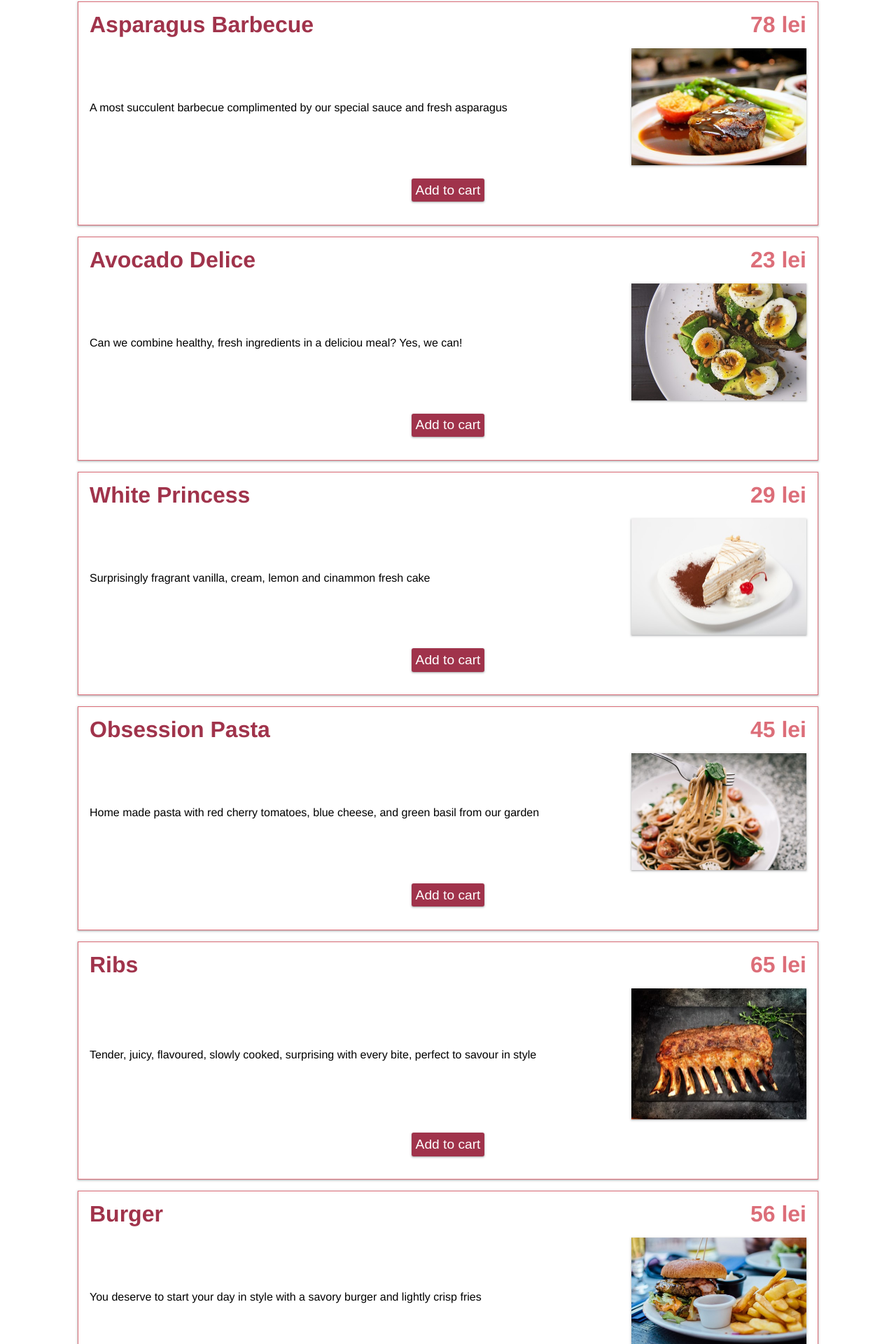
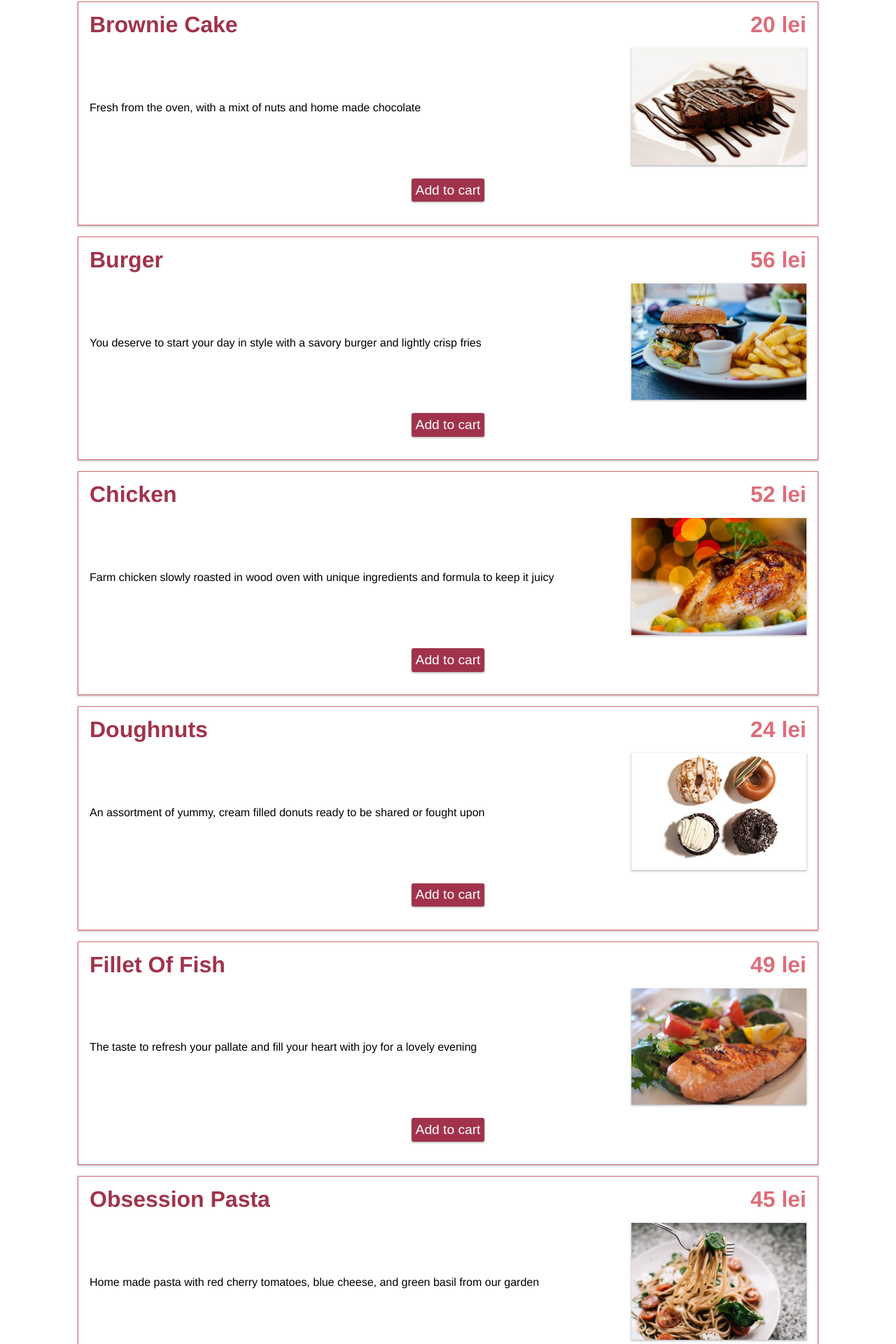
Before and after one commit to Marianissimus/Restaurant-menu, a Vue app in the folder restaurant-menu/: page / in a window 1280 px wide. Shown: the part 788-2708 px from the top of the page at 70% size. Built offline with nearby package versions, Linux system fonts and the light colour scheme.

Commit message:
some fixes

```diff
--- a/restaurant-menu/src/components/Menu.vue
+++ b/restaurant-menu/src/components/Menu.vue
@@ -22,7 +22,7 @@ export default {
   },
   setup() {
     const items = menu.menu
-    const menuItems = ref(items);
+    const menuItems = ref(items)
     return {
       items: menuItems
     }
--- a/restaurant-menu/src/data/menu.json
+++ b/restaurant-menu/src/data/menu.json
@@ -1,4 +1,55 @@
 { "menu": [
+    {
+      "id": 231,
+      "name": "Asparagus barbecue",
+      "description": "A most succulent barbecue complimented by our special sauce and fresh asparagus",
+      "price": 100,
+      "is_available": true,
+      "image": "asparagus_barbecue",
+      "rating": 2,
+      "type": [
+        "lunch",
+        "dinner"
+      ]
+    },
+    {
+      "id": 125,
+      "name": "Avocado delice",
+      "description": "Can we combine healthy, fresh ingredients in a deliciou meal? Yes, we can!",
+      "price": 23,
+      "is_available": true,
+      "image": "avocado_bread",
+      "rating": 4,
+      "type": [
+        "dinner",
+        "breakfast"
+      ]
+    },
+    {
+      "id": 12,
+      "name": "Brownie Cake",
+      "description": "Fresh from the oven, with a mixt of nuts and home made chocolate",
+      "price": 20,
+      "is_available": true,
+      "image": "brownie_cake",
+      "rating": 4,
+      "type": [
+        "lunch",
+        "dinner"
+      ]
+    },
+    {
+      "id": 234,
+      "name": "Burger",
+      "description": "You deserve to start your day in style with a savory burger and lightly crisp fries",
+      "price": 56,
+      "is_available": true,
+      "image": "burger",
+      "rating": 2,
+      "type": [
+        "breakfast"
+      ]
+    },
     {
       "id": 122,
       "name": "Chicken",
@@ -7,37 +58,85 @@
       "is_available": true,
       "image": "chicken",
       "rating": 3,
-      "type": ["lunch"]
+      "type": [
+        "lunch"
+      ]
     },
     {
-      "id": 12,
-      "name": "Brownie Cake",
-      "description": "Fresh from the oven, with a mixt of nuts and home made chocolate",
-      "price": 21,
+      "id": 235,
+      "name": "Doughnuts",
+      "description": "An assortment of yummy, cream filled donuts ready to be shared or fought upon",
+      "price": 24,
       "is_available": true,
-      "image": "brownie_cake",
+      "image": "doughnuts",
       "rating": 4,
-      "type": ["lunch", "dinner"]
+      "type": [
+        "dinner",
+        "lunch"
+      ]
     },
     {
-      "id": 231,
-      "name": "asparagus barbecue",
-      "description": "A most succulent barbecue complimented by our special sauce and fresh asparagus",
-      "price": 78,
+      "id": 236,
+      "name": "Fillet of fish",
+      "description": "The taste to refresh your pallate and fill your heart with joy for a lovely evening",
+      "price": 49,
       "is_available": true,
-      "image": "asparagus_barbecue",
-      "rating": 2,
-      "type": ["lunch", "dinner"]
+      "image": "fish",
+      "rating": 4,
+      "type": [
+        "dinner"
+      ]
     },
     {
-      "id": 125,
-      "name": "avocado delice",
-      "description": "Can we combine healthy, fresh ingredients in a deliciou meal? Yes, we can!",
-      "price": 23,
+      "id": 828,
+      "name": "Obsession pasta",
+      "description": "Home made pasta with red cherry tomatoes, blue cheese, and green basil from our garden",
+      "price": 45,
       "is_available": true,
-      "image": "avocado_bread",
+      "image": "basil_cheese",
       "rating": 4,
-      "type": ["dinner", "breakfast"]
+      "type": [
+        "dinner",
+        "breakfast"
+      ]
+    },
+    {
+      "id": 237,
+      "name": "Pancakes",
+      "description": "Hard day ahead? Fill up your energy and good mood meter with hot, delicious pancakes ",
+      "price": 22,
+      "is_available": true,
+      "image": "pancakes",
+      "rating": 4,
+      "type": [
+        "breakfast"
+      ]
+    },
+    {
+      "id": 332,
+      "name": "Ribs",
+      "description": "Tender, juicy, flavoured, slowly cooked, surprising with every bite, perfect to savour in style",
+      "price": 65,
+      "is_available": true,
+      "image": "beef_ribs",
+      "rating": 4,
+      "type": [
+        "dinner",
+        "lunch"
+      ]
+    },
+    {
+      "id": 238,
+      "name": "Salmon",
+      "description": "When we serve it, be sure it's the freshiest, tastiest salmon you could get your hands on!",
+      "price": 60,
+      "is_available": true,
+      "image": "salmon",
+      "rating": 4,
+      "type": [
+        "breakfast",
+        "lunch"
+      ]
     },
     {
       "id": 991,
@@ -47,77 +146,9 @@
       "is_available": true,
       "image": "baking_cake",
       "rating": 5,
-      "type": ["dinner"]
-    },
-    {
-      "id": 828,
-      "name": "Obsession pasta",
-      "description": "Home made pasta with red cherry tomatoes, blue cheese, and green basil from our garden",
-      "price": 45,
-      "is_available": true,
-      "image": "basil_cheese",
-      "rating": 4,
-      "type": ["dinner", "breakfast"]
-    },
-    {
-      "id": 332,
-      "name": "Ribs",
-      "description": "Tender, juicy, flavoured, slowly cooked, surprising with every bite, perfect to savour in style",
-      "price": 65,
-      "is_available": true,
-      "image": "beef_ribs",
-      "rating": 4,
-      "type": ["dinner", "lunch"]
-    },
-    {
-      "id": 234,
-      "name": "burger",
-      "description": "You deserve to start your day in style with a savory burger and lightly crisp fries",
-      "price": 56,
-      "is_available": true,
-      "image": "burger",
-      "rating": 2,
-      "type": ["breakfast"]
-    },
-    {
-      "id": 235,
-      "name": "doughnuts",
-      "description": "An assortment of yummy, cream filled donuts ready to be shared or fought upon",
-      "price": 24,
-      "is_available": true,
-      "image": "doughnuts",
-      "rating": 4,
-      "type": ["dinner", "lunch"]
-    },
-    {
-      "id": 236,
-      "name": "Fillet of fish",
-      "description": "The taste to refresh your pallate and fill your heart with joy for a lovely evening",
-      "price": 49,
-      "is_available": true,
-      "image": "fish",
-      "rating": 4,
-      "type": ["dinner"]
-    },
-    {
-      "id": 237,
-      "name": "pancakes",
-      "description": "Hard day ahead? Fill up your energy and good mood meter with hot, delicious pancakes ",
-      "price": 22,
-      "is_available": true,
-      "image": "pancakes",
-      "rating": 4,
-      "type": ["breakfast"]
-    },
-    {
-      "id": 238,
-      "name": "salmon",
-      "description": "When we serve it, be sure it's the freshiest, tastiest salmon you could get your hands on!",
-      "price": 60,
-      "is_available": true,
-      "image": "salmon",
-      "rating": 4,
-      "type": ["breakfast", "lunch"]
+      "type": [
+        "dinner"
+      ]
     }
   ]
 }
--- a/restaurant-menu/src/stores/cart.js
+++ b/restaurant-menu/src/stores/cart.js
@@ -32,7 +32,7 @@ export const useShoppingCart = defineStore('cart', {
           result.push(element)
         }
       }
-      return result.sort((a, b) => (a.name < b.name) ? 1 : -1)
+      return result.sort((a, b) => (a.name > b.name) ? 1 : -1)
     }
   },
 })
```
